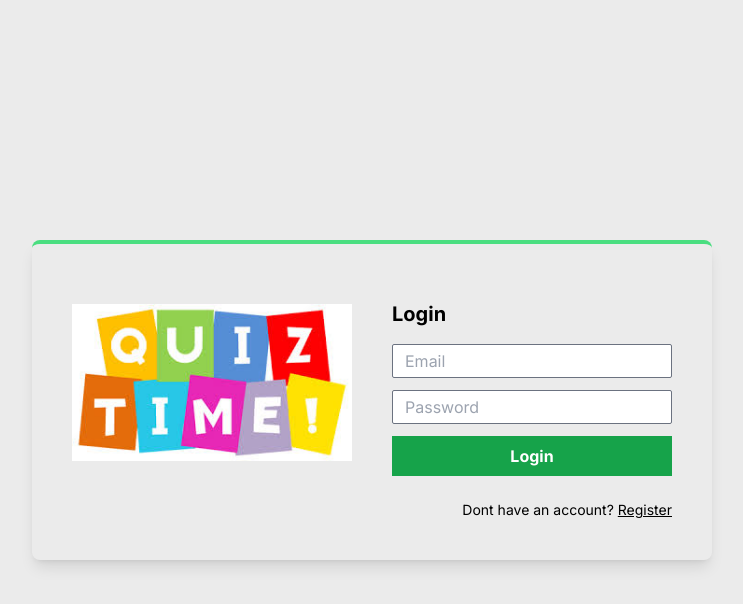
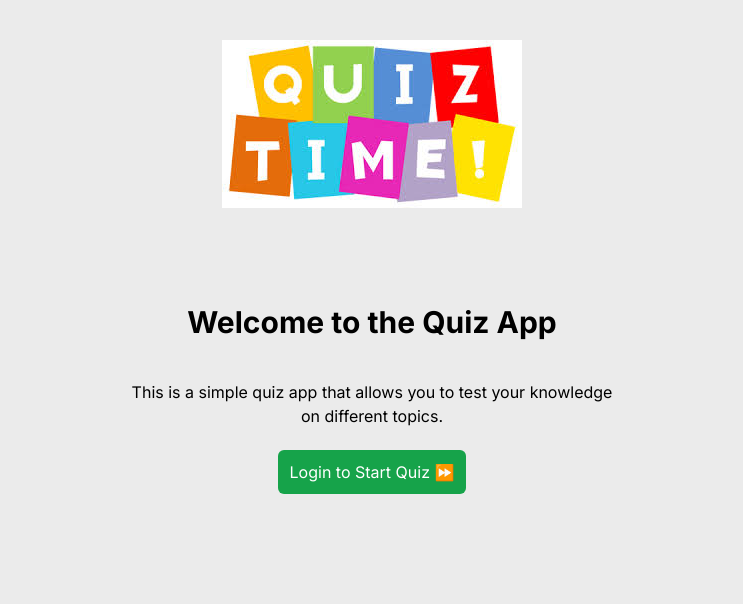
Before and after one commit to techloset/quiz_postgresql_versel, a Next.js app: page / in a window 1280 px wide. Shown: the top 604 px of the page, without its empty margins (268-1011 px from the left). Built offline with nearby package versions, Linux system fonts and the light colour scheme.

Commit message:
complete

```diff
--- a/app/api/auth/[...nextauth]/route.js
+++ b/app/api/auth/[...nextauth]/route.js
@@ -41,7 +41,7 @@ export const authOptions = {
   },
   secret: process.env.NEXTAUTH_SECRET,
   pages: {
-    signIn: "/",
+    signIn: "/login",
   },
 };
 
--- a/app/login/page.js
+++ b/app/login/page.js
@@ -1,8 +1,9 @@
+import LoginForm from "@/components/LoginForm";
 
 export default function Login() {
   return (
     <>
-     <Login/>
+     <LoginForm/>
     </>
   )
 }
--- a/app/page.js
+++ b/app/page.js
@@ -1,9 +1,9 @@
-import LoginForm from '@/components/LoginForm'
 import 'react-toastify/dist/ReactToastify.css';
+import Welcome from './welcome/page';
 export default function Home() {
   return (
     <>
-    <LoginForm/>
+    <Welcome/>
     </>
 
   )
--- a/app/welcome/page.js
+++ b/app/welcome/page.js
@@ -1,16 +1,19 @@
-import Navbar from '@/components/Navbar'
-import UserName from '@/components/UserName'
+
+import Image from 'next/image'
 import Link from 'next/link'
 
 export default function Welcome() {
   return (
     <div>
-          <Navbar/>
-          <h1 className="text-center text-3xl font-bold mt-24">Welcome    <UserName/>
+          {/* <Navbar/> */}
+          <div className='flex my-10  justify-center '>
+          <Image src='/welcome Quiz.jpg' alt='welcome' height={600} width={300}/>
+          </div>
+          <h1 className="text-center text-3xl font-bold mt-24">Welcome
            to the Quiz App</h1>
           <p className="lead text-center  mt-10" >This is a simple quiz app that allows you to test  your knowledge <br/>  on different topics.</p>
           <div className='text-center mt-8 '>
-          <Link href={'/quiz'} className='bg-green-600 text-white py-3 px-3  rounded-md hover:bg-green-800 '> Let&apos;s Start Quiz ⏩</Link>
+          <Link href={'/login'} className='bg-green-600 text-white py-3 px-3  rounded-md hover:bg-green-800 '> Login to Start Quiz ⏩</Link>
           </div>
     </div>
   )
--- a/components/LoginForm.js
+++ b/components/LoginForm.js
@@ -25,7 +25,7 @@ export default function LoginForm() {
         return window.notify('Invalid Credentials', 'error')
 
       }
-      router.push("/welcome");
+      router.push("/quiz");
     } catch (error) {
       console.log(error);
     }
--- a/components/RegisterForm.jsx
+++ b/components/RegisterForm.jsx
@@ -53,7 +53,7 @@ export default function RegisterForm() {
         const form = e.target;
         form.reset();
         window.notify('Registration successful','success')
-        router.push("/welcome");
+        router.push("/quiz");
       } else {
         window.notify("User registration failed.",'error');
       }
@@ -88,7 +88,7 @@ export default function RegisterForm() {
               Register
             </button>
 
-            <Link className="text-sm mt-3 text-right" href={"/"}>
+            <Link className="text-sm mt-3 text-right" href={"/login"}>
               Already have an account? <span className="underline">Login</span>
             </Link>
           </form>
--- a/components/SignOutbtn.js
+++ b/components/SignOutbtn.js
@@ -1,37 +1,23 @@
-'use client'
-
-import {  redirect, useRouter } from "next/navigation";
-import { signOut, useSession } from "next-auth/react";
-export default function SignOutbtn() {
-  // const router = useRouter()
+'use-client';
 
 
+import { useRouter } from "next/navigation";
+import { signOut } from "next-auth/react";
 
-  // const { user } = useSession();
-  const { status } = useSession();
-  const authenticated = status
-  const handleLogout=  () => {
-    // try {
-    //   console.log("Logging out and redirecting");
-    //   await signOut();
-    //   window.location.href('/')
-    // } catch (error) {
-    //   console.error("Logout error:", error);
-    // }
+export default function SignOutbtn() {
+  const router = useRouter();
 
-    if (authenticated) {
-      signOut();
-      // router.push('/');
-      return redirect('/')
-  }
+  const handleLogout = async () => {
+    await signOut({ redirect: false });
 
-  }
+    router.push("/login");
+  };
   return (
-    <>
-
     <button
-    onClick={handleLogout}
-    className="inline-flex  items-center bg-green-500 border-0 py-1 px-3 focus:outline-none hover:bg-green-700 rounded text-base mt-4 md:mt-0">Logout</button>
-    </>
-  )
+      onClick={handleLogout}
+      className="inline-flex items-center bg-red-500 border-0 py-1 px-3 focus:outline-none hover:bg-red-700 rounded text-base mt-4 md:mt-0"
+    >
+      Logout
+    </button>
+  );
 }
```
